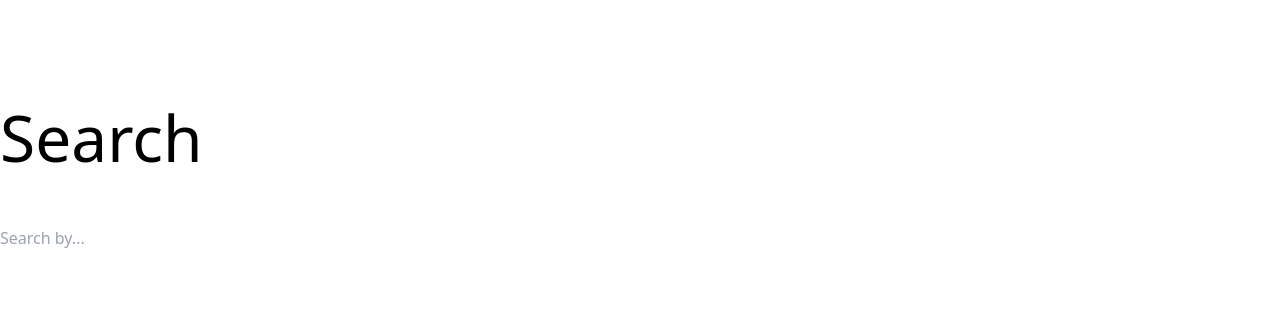
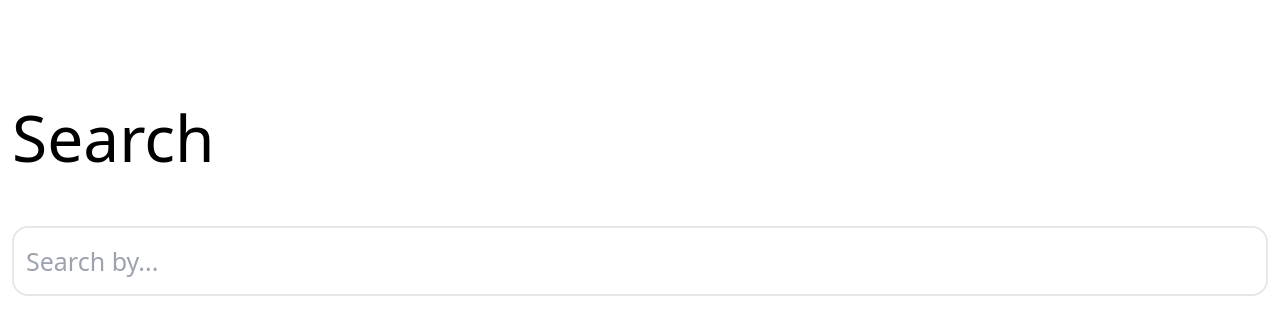
Before and after one commit to Jinnie-kim/random_pics, a React (Create React App) app: page / in a window 1280 px wide. Shown: the top 334 px of the page. Built offline with nearby package versions, Linux system fonts and the light colour scheme.

Commit message:
Add: Styling SearchBar component #6

```diff
--- a/src/App.jsx
+++ b/src/App.jsx
@@ -12,7 +12,7 @@ function App() {
   };
 
   return (
-    <section className="container m-auto">
+    <section className="container m-auto px-3">
       <h1 className="mt-[90px] text-[64px]">Search</h1>
       <header className="mt-[40px]">
         <SearchBar onSubmit={getImageList} />
--- a/src/component/SearchBar.jsx
+++ b/src/component/SearchBar.jsx
@@ -15,7 +15,13 @@ function SearchBar({ onSubmit }) {
   return (
     <>
       <form onSubmit={handleFormSubmit}>
-        <input type="text" placeholder="Search by..." value={term} onChange={getUserInput} />
+        <input
+          type="text"
+          placeholder="Search by..."
+          value={term}
+          onChange={getUserInput}
+          className="w-full h-[70px] pl-3 border-solid border-2 rounded-2xl text-[25px]"
+        />
       </form>
     </>
   );
```
